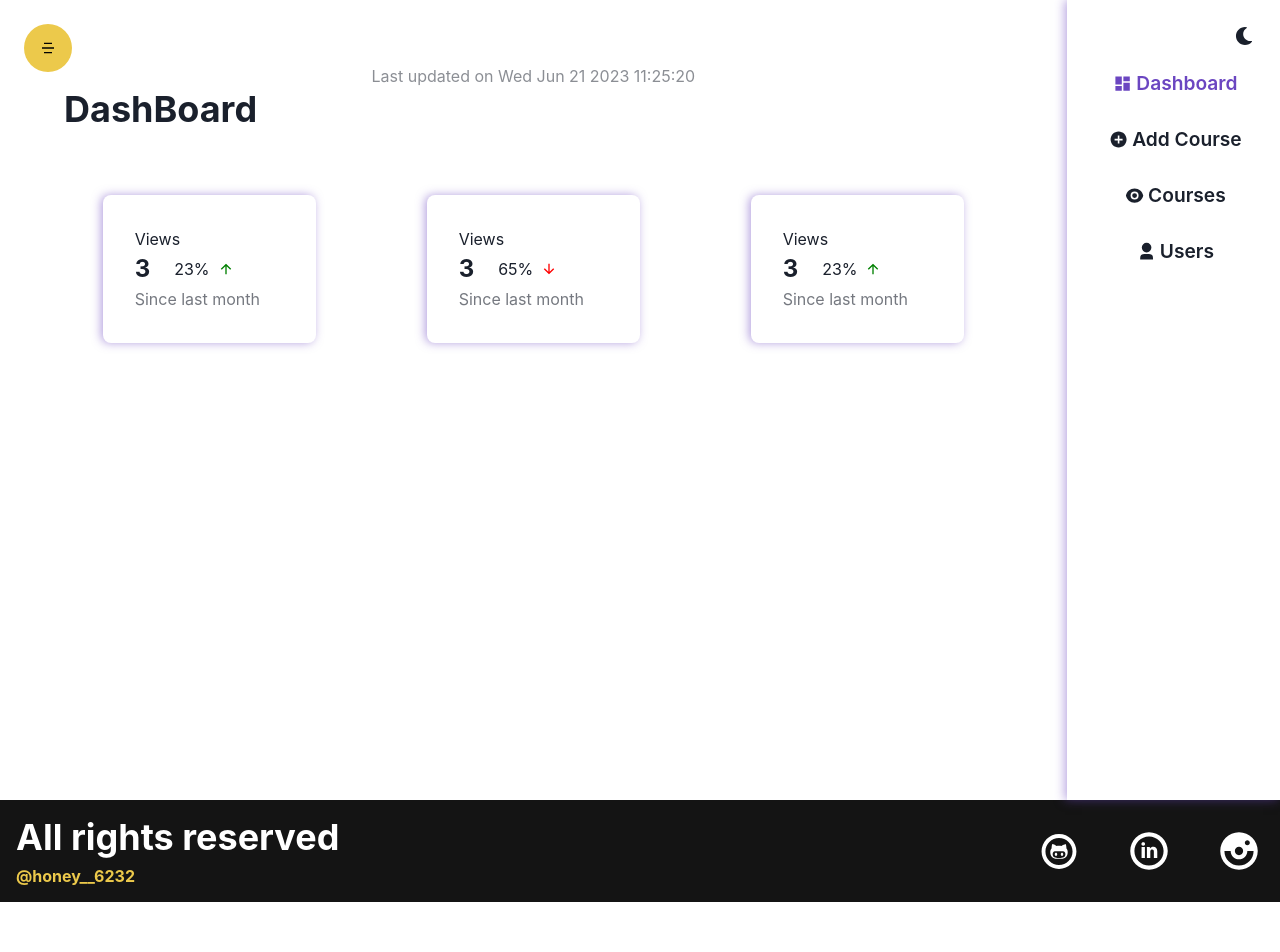
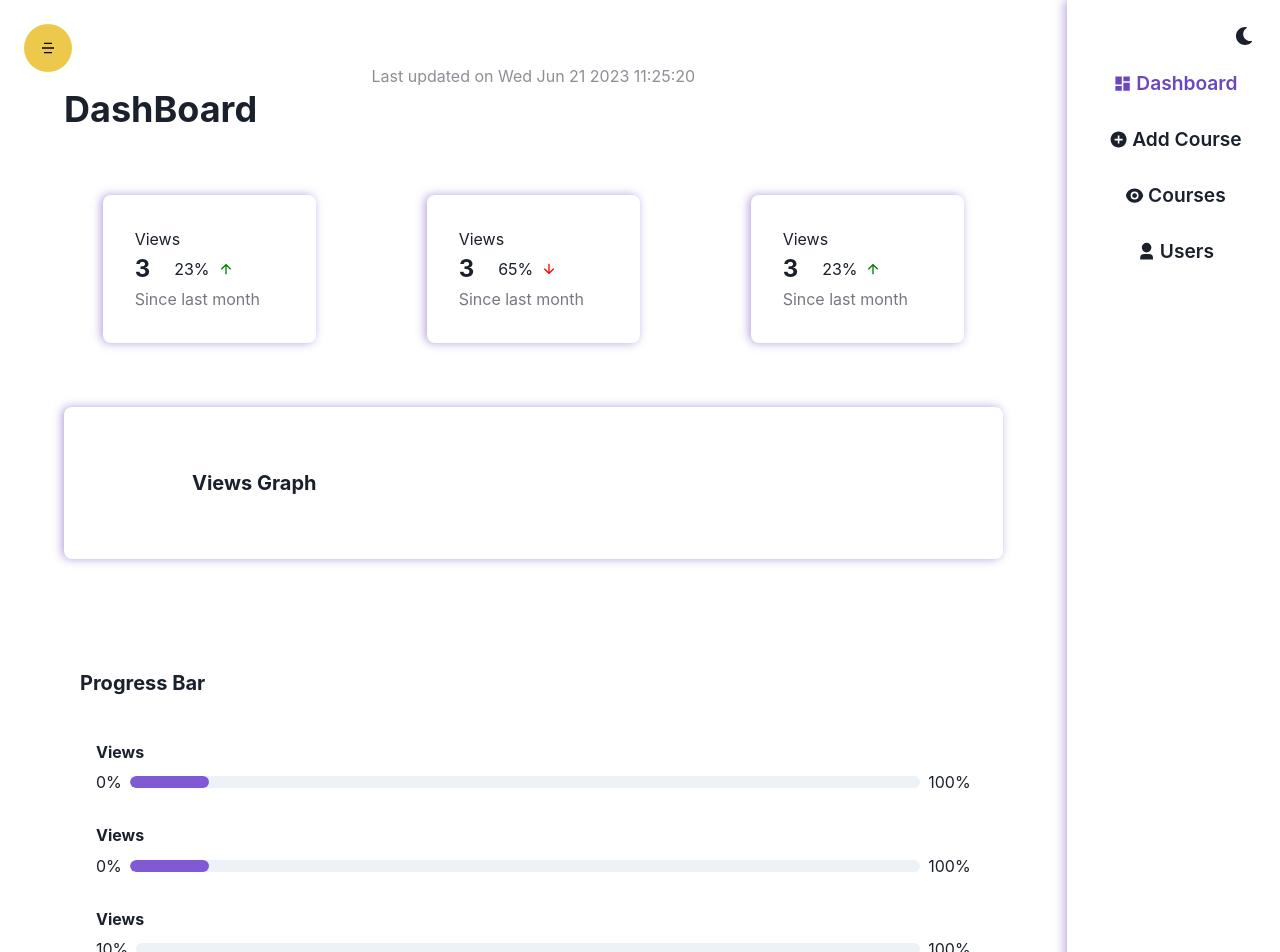
Before and after one commit to Anamika1-cpu/course-website-MERN, a React (Create React App) app: page /admin/dashboard in a window 1280 px wide. Shown: the top 952 px of the page. Before the commit the page ends 902 px from the top, so only its background shows below. Built offline with nearby package versions, Linux system fonts and the light colour scheme.

Commit message:
Dashboard progress bar created

```diff
--- a/src/components/Admin/DashBoard/Dashboard.jsx
+++ b/src/components/Admin/DashBoard/Dashboard.jsx
@@ -1,4 +1,4 @@
-import { Box, Grid, HStack, Heading, Stack, Text } from '@chakra-ui/react'
+import { Box, Grid, HStack, Heading, Progress, Stack, Text } from '@chakra-ui/react'
 import React from 'react'
 import cursor from '../../../assets/images/cursor.png'
 import Sidebar from '../Sidebar'
@@ -22,8 +22,28 @@ const Dashboard = () => {
                     <Databox title={"Views"} qty={'3'} qtyPercetage={'23'} profit={true} />
                     <Databox title={"Views"} qty={'3'} qtyPercetage={'65'} profit={false} />
                     <Databox title={"Views"} qty={'3'} qtyPercetage={'23'} profit={true} />
+                </Stack>
+                <Box m={["0", "16"]}
+                    borderRadius={'lg'}
+                    p={["0", "16"]}
+                    mt={["4", "16"]}
+                    boxShadow={'-2px 0 10px rgba(107,70,193,0.5)'}
+                >
+                    <Heading children={"Views Graph"} textAlign={["center", "left"]} size={"md"} mt={["8", "0"]} ml={["0", "16"]} />
+                </Box>
+                <Grid templateAreas={["1fr", "2fr 1fr"]}>
+                    <Box p="4" >
+                        <Heading size={"md"} textAlign={["center", "left"]}
+                            my={'8'} ml={["0", "16"]} children={"Progress Bar"} />
 
-                </Stack>
+                        <Bar profit={true} title={"Views"} value={10} />
+                        <Bar profit={true} title={"Views"} value={10} />
+                        <Bar profit={false} title={"Views"} value={10} />
+                    </Box>
+                    <Box p={['0', '16']} boxSizing='borderBox' py={'4'} >
+                        <Heading textAlign={'center'} size={'md'} mb={'4'} children="Users" />
+                    </Box>
+                </Grid>
             </Box>
             <Sidebar />
         </Grid>
@@ -48,3 +68,17 @@ function Databox({ title, qty, qtyPercetage, profit }) {
         </Box>
     )
 }
+
+function Bar({ title, value, profit }) {
+    return (
+        <Box py={'4'} px={['0', '20']}>
+            <Heading size={'sm'} children={title} mb={2} />
+            <HStack w={'full'} align={'center'} >
+                <Text children={profit ? "0%" : `${value}%`} />
+
+                <Progress borderRadius={'lg'} w={'full'} value={profit ? value : 0} colorScheme='purple' />
+                <Text children={`${value > 100 ? value : 100}%`} />
+            </HStack>
+        </Box>
+    )
+}
```
